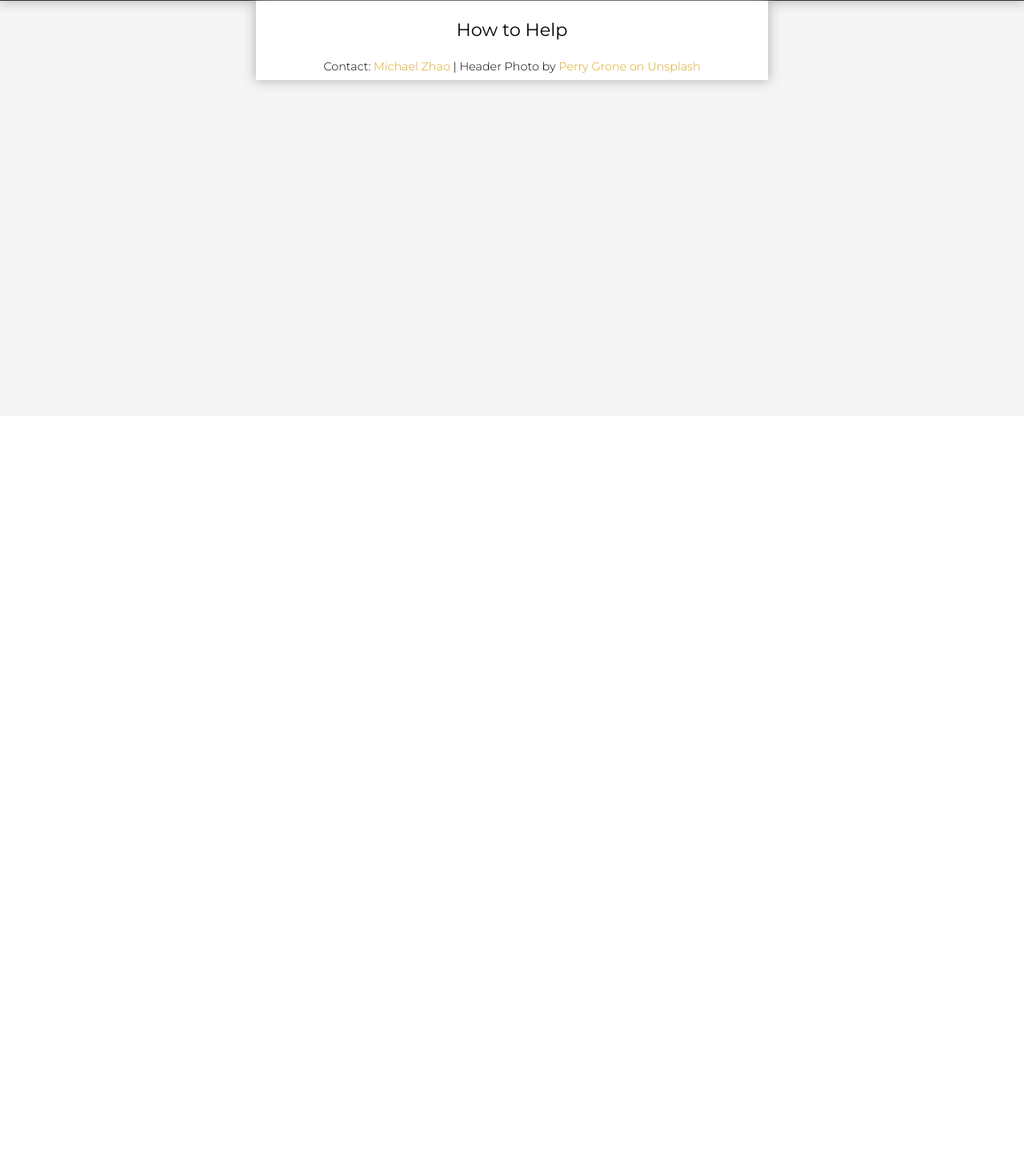
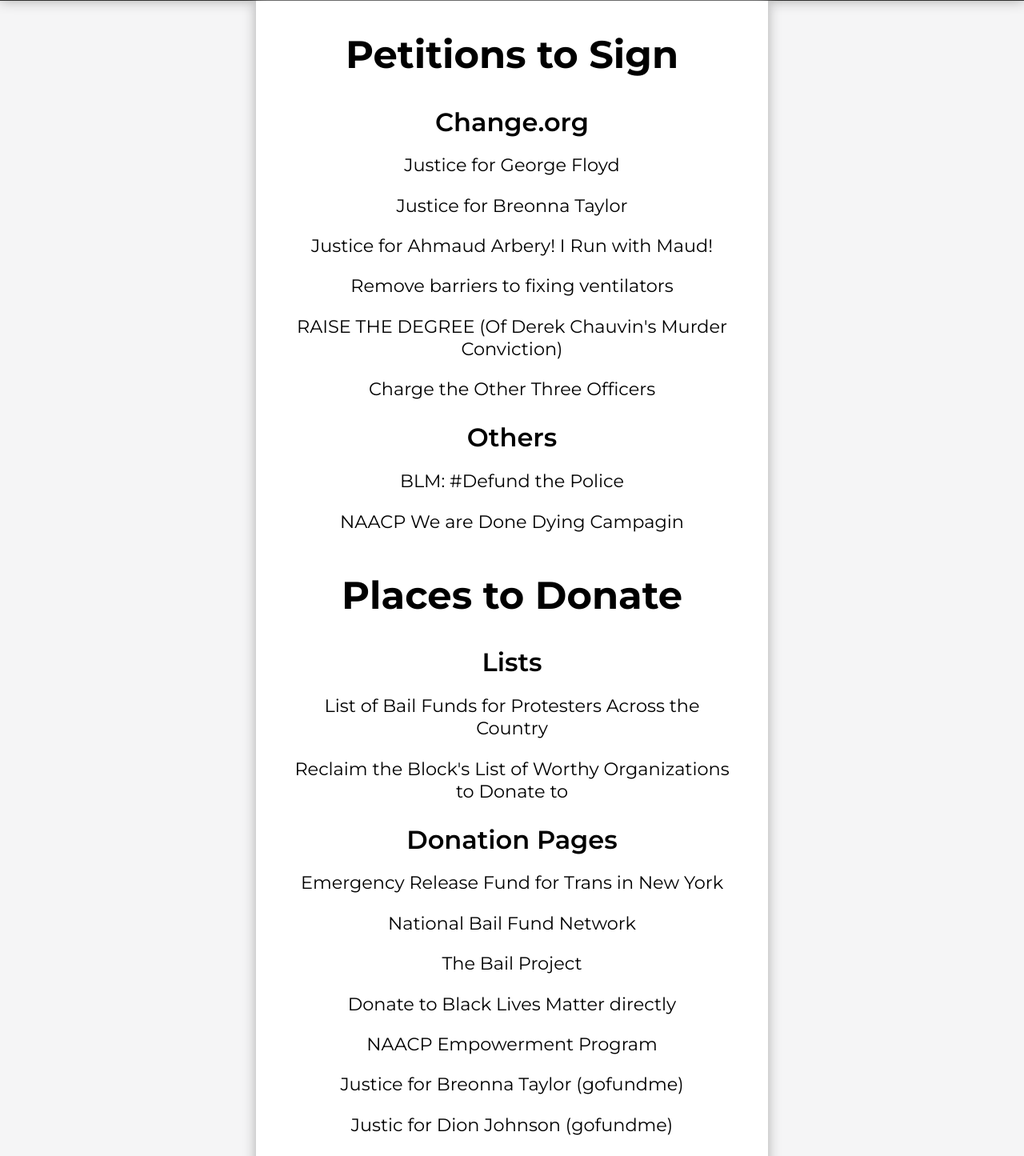
Before and after one commit to MichaelZhao21/advocacy, a React (Create React App) app: page /help in a window 1280 px wide. Shown: the part 280-1725 px from the top of the page at 80% size. Before the commit the page ends 800 px from the top, so only its background shows below. Built offline with nearby package versions, Linux system fonts and the light colour scheme; grey boxes are pictures that could not be loaded.

Commit message:
Updated list of ways to help

```diff
--- a/src/pages/Help.js
+++ b/src/pages/Help.js
@@ -12,7 +12,40 @@
                     <h1>How to Help</h1>
                 </div>
                 <div class="container">
-                    <p>How to Help</p>
+                    <h2>Petitions to Sign</h2>
+
+                    <h3>Change.org</h3>
+                    <a className="link link-list" href="https://www.change.org/p/mayor-jacob-frey-justice-for-george-floyd?source_location=petitions_browse">Justice for George Floyd</a>
+                    <a className="link link-list" href="https://www.change.org/p/andy-beshear-justice-for-breonna-taylor?source_location=petitions_browse">Justice for Breonna Taylor</a>
+                    <a className="link link-list" href="https://www.change.org/p/district-attorney-tom-durden-justice-for-ahmaud-arbery-i-run-with-maud?source_location=petitions_browse">Justice for Ahmaud Arbery! I Run with Maud!</a>
+                    <a className="link link-list" href="https://www.change.org/p/ventilator-manufacturers-remove-barriers-to-fixing-ventilators?source_location=petitions_browse">Remove barriers to fixing ventilators</a>
+                    <a className="link link-list" href="https://www.change.org/p/minneapolis-district-attorney-raise-the-degree?source_location=petitions_browse">RAISE THE DEGREE (Of Derek Chauvin's Murder Conviction)</a>
+                    <a className="link link-list" href="https://www.change.org/p/change-org-the-minneapolis-police-officers-to-be-charged-for-murder-after-killing-innocent-black-man?source_location=petitions_browse">Charge the Other Three Officers</a>
+
+                    <h3>Others</h3>
+                    <a className="link link-list" href="https://blacklivesmatter.com/defundthepolice/">BLM: #Defund the Police</a>
+                    <a className="link link-list" href="https://www.naacp.org/campaigns/we-are-done-dying/">NAACP We are Done Dying Campagin</a>
+
+                    <h2>Places to Donate</h2>
+                    <h3>Lists</h3>
+                    <a className="link link-list" href="https://bailfunds.github.io/">List of Bail Funds for Protesters Across the Country</a>
+                    <a className="link link-list" href="https://docs.google.com/document/d/1yLWGTQIe3967hdc9RSxBq5s6KKZHe-3_mWp5oemd7OA/preview?pru=AAABcpUiX3k%2AY6Q4I6UBtkH3lLz9GVLg0A">Reclaim the Block's List of Worthy Organizations to Donate to</a>
+
+                    <h3>Donation Pages</h3>
+                    <a className="link link-list" href="https://emergencyreleasefund.com/">Emergency Release Fund for Trans in New York</a>
+                    <a className="link link-list" href="https://www.communityjusticeexchange.org/nbfn-directory">National Bail Fund Network</a>
+                    <a className="link link-list" href="https://bailproject.org/">The Bail Project</a>
+                    <a className="link link-list" href="https://secure.actblue.com/donate/ms_blm_homepage_2019">Donate to Black Lives Matter directly</a>
+                    <a className="link link-list" href="https://secure.actblue.com/donate/naacp-ep-2020">NAACP Empowerment Program</a>
+                    <a className="link link-list" href="https://www.gofundme.com/f/9v4q2-justice-for-breonna-taylor">Justice for Breonna Taylor (gofundme)</a>
+                    <a className="link link-list" href="https://www.gofundme.com/f/justice-for-dion-johnson">Justic for Dion Johnson (gofundme)</a>
+                    <a className="link link-list" href="https://www.gofundme.com/f/justice-for-regis">Justice For Regis</a>
+
+
+                    <h2>Support</h2>
+                    <a className="link link-list" href="https://docs.google.com/document/d/1qpn5fFrG4-FLfGo3cUsiwb7OvDnnL10uOnF50X-1v90/edit">List of Black-Owned Businesses</a>
+
+                    <div className="spacer"></div>
                     <Footer credit="Perry Grone on Unsplash" link="https://unsplash.com/photos/lbLgFFlADrY"></Footer>
                 </div>
             </div>
--- a/src/pages/style.css
+++ b/src/pages/style.css
@@ -38,6 +38,12 @@
     font-size: 3em;
 }
 
+h3 {
+    margin: 0.5em 0 0.3em 0;
+    font-weight: 600;
+    font-size: 2em;
+}
+
 p {
     font-size: 1.4em;
     margin: 1em 2em 1em 2em;
@@ -58,6 +64,10 @@
 
 .link:hover {
     color: #777777;
+}
+
+.link-list {
+    margin: .5em 2em .5em 2em !important;
 }
 
 .caption {
```
